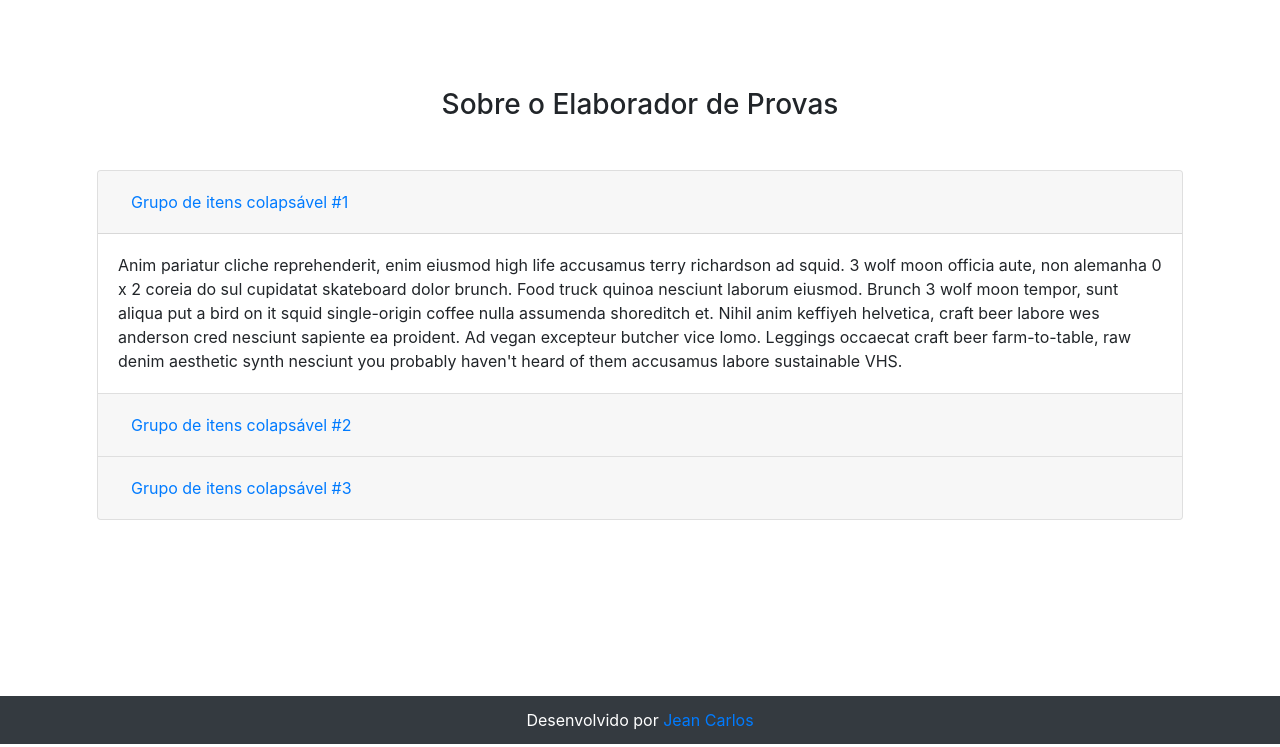
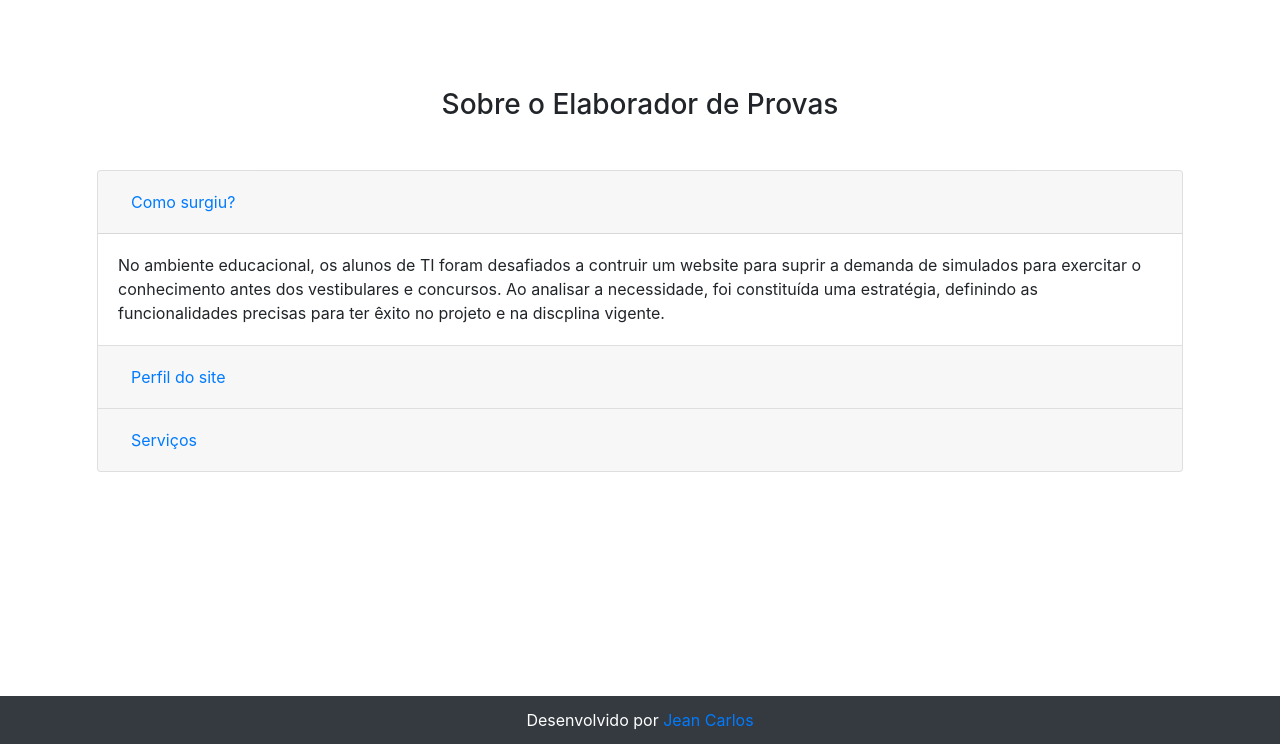
Before and after one commit to JeanCarlos899/Elaborador-de-Provas, a Django app: page /sobre/ in a window 1280 px wide. Shown: the part 56-803 px from the top of the page. Run offline with Django 4.2, Linux system fonts and the light colour scheme; some libraries are stand-ins or nearby versions.

Commit message:
Attt
Qualificação do conteúdo

```diff
--- a/elaboradorapp/templates/elaboradorapp/sobre.html
+++ b/elaboradorapp/templates/elaboradorapp/sobre.html
@@ -18,14 +18,14 @@
                         <div class="card-header" id="headingOne">
                         <h5 class="mb-0">
                             <button class="btn btn-link" type="button" data-toggle="collapse" data-target="#collapseOne" aria-expanded="true" aria-controls="collapseOne">
-                            Grupo de itens colapsável #1
+                            Como surgiu?
                             </button>
                         </h5>
                         </div>
 
                         <div id="collapseOne" class="collapse show" aria-labelledby="headingOne" data-parent="#accordionExample">
                         <div class="card-body">
-                            Anim pariatur cliche reprehenderit, enim eiusmod high life accusamus terry richardson ad squid. 3 wolf moon officia aute, non alemanha 0 x 2 coreia do sul cupidatat skateboard dolor brunch. Food truck quinoa nesciunt laborum eiusmod. Brunch 3 wolf moon tempor, sunt aliqua put a bird on it squid single-origin coffee nulla assumenda shoreditch et. Nihil anim keffiyeh helvetica, craft beer labore wes anderson cred nesciunt sapiente ea proident. Ad vegan excepteur butcher vice lomo. Leggings occaecat craft beer farm-to-table, raw denim aesthetic synth nesciunt you probably haven't heard of them accusamus labore sustainable VHS.
+                              No ambiente educacional, os alunos de TI foram desafiados a contruir um website para suprir a demanda de simulados para exercitar o conhecimento antes dos vestibulares e concursos. Ao analisar a necessidade, foi constituída uma estratégia, definindo as funcionalidades precisas para ter êxito no projeto e na discplina vigente.
                         </div>
                         </div>
                     </div>
@@ -33,13 +33,13 @@
                         <div class="card-header" id="headingTwo">
                         <h5 class="mb-0">
                             <button class="btn btn-link collapsed" type="button" data-toggle="collapse" data-target="#collapseTwo" aria-expanded="false" aria-controls="collapseTwo">
-                            Grupo de itens colapsável #2
+                            Perfil do site
                             </button>
                         </h5>
                         </div>
                         <div id="collapseTwo" class="collapse" aria-labelledby="headingTwo" data-parent="#accordionExample">
                         <div class="card-body">
-                            Anim pariatur cliche reprehenderit, enim eiusmod high life accusamus terry richardson ad squid. 3 wolf moon officia aute, non cupidatat skateboard dolor brunch. Food truck quinoa nesciunt laborum eiusmod. Brunch 3 wolf moon tempor, sunt aliqua put a bird on it squid single-origin coffee nulla assumenda shoreditch et. Nihil anim keffiyeh helvetica, craft beer labore wes anderson cred nesciunt sapiente ea proident. Ad vegan excepteur butcher vice lomo. Leggings occaecat craft beer farm-to-table, raw denim aesthetic synth nesciunt you probably haven't heard of them accusamus labore sustainable VHS.
+                            Propagando disponibilidade, dualidade, praticidade, resiliência, intuitividade e segurança. Exclusivamente, é voltado para alunos, concurseiros e, principalmente, para educadores(física, química, biologia).
                         </div>
                         </div>
                     </div>
@@ -47,13 +47,13 @@
                         <div class="card-header" id="headingThree">
                         <h5 class="mb-0">
                             <button class="btn btn-link collapsed" type="button" data-toggle="collapse" data-target="#collapseThree" aria-expanded="false" aria-controls="collapseThree">
-                            Grupo de itens colapsável #3
+                            Serviços
                             </button>
                         </h5>
                         </div>
                         <div id="collapseThree" class="collapse" aria-labelledby="headingThree" data-parent="#accordionExample">
                         <div class="card-body">
-                            Anim pariatur cliche reprehenderit, enim eiusmod high life accusamus terry richardson ad squid. 3 wolf moon officia aute, non cupidatat skateboard dolor brunch. Food truck quinoa nesciunt laborum eiusmod. Brunch 3 wolf moon tempor, sunt aliqua put a bird on it squid single-origin coffee nulla assumenda shoreditch et. Nihil anim keffiyeh helvetica, craft beer labore wes anderson cred nesciunt sapiente ea proident. Ad vegan excepteur butcher vice lomo. Leggings occaecat craft beer farm-to-table, raw denim aesthetic synth nesciunt you probably haven't heard of them accusamus labore sustainable VHS.
+                              Encontra-se um site capaz de gerar listas de exercícios(física, química e biologia), contendo funcionalidades que permitem agregar os dados disponíveis. É válido salientar a originalidade do conteúdo proposto e a facilidade de navegar na estrutura por meio da sua interface compacta e intuitiva. Venha compor a nossa comunidade!
                         </div>
                         </div>
                     </div>
```
